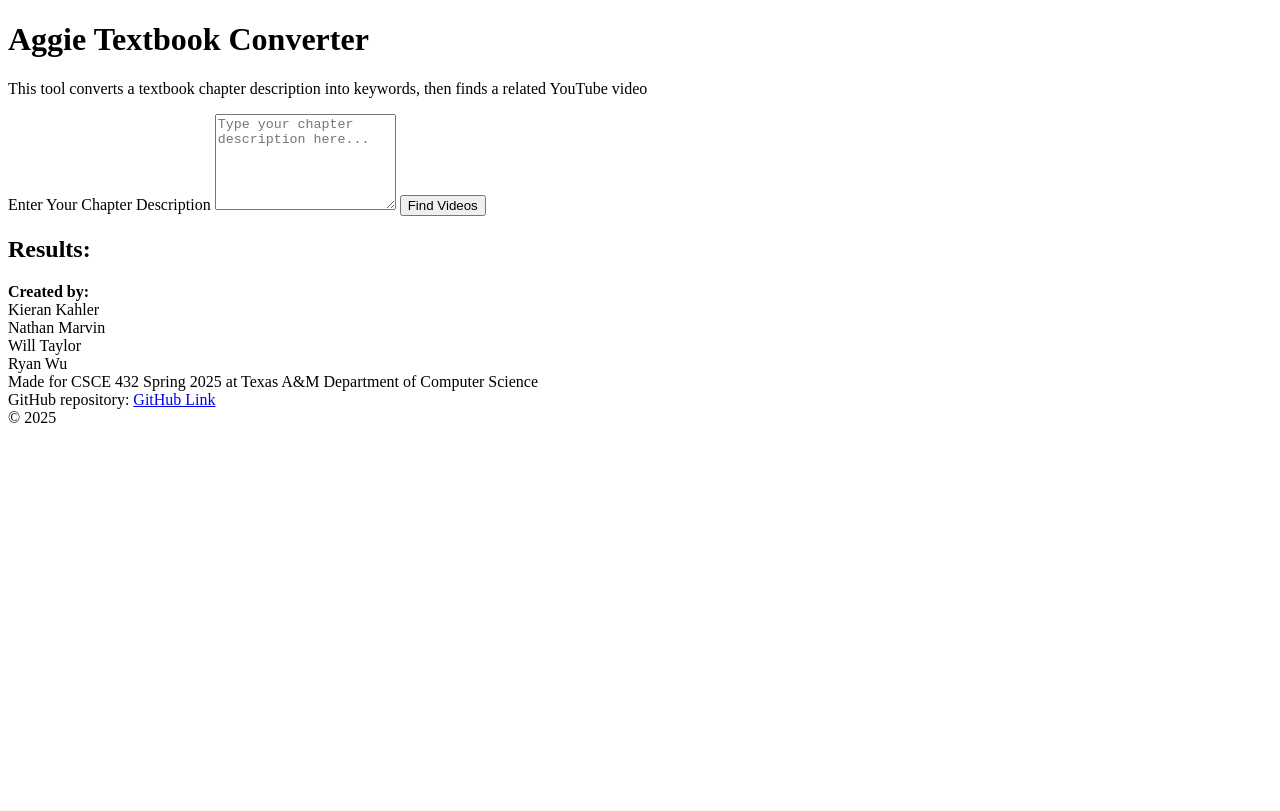
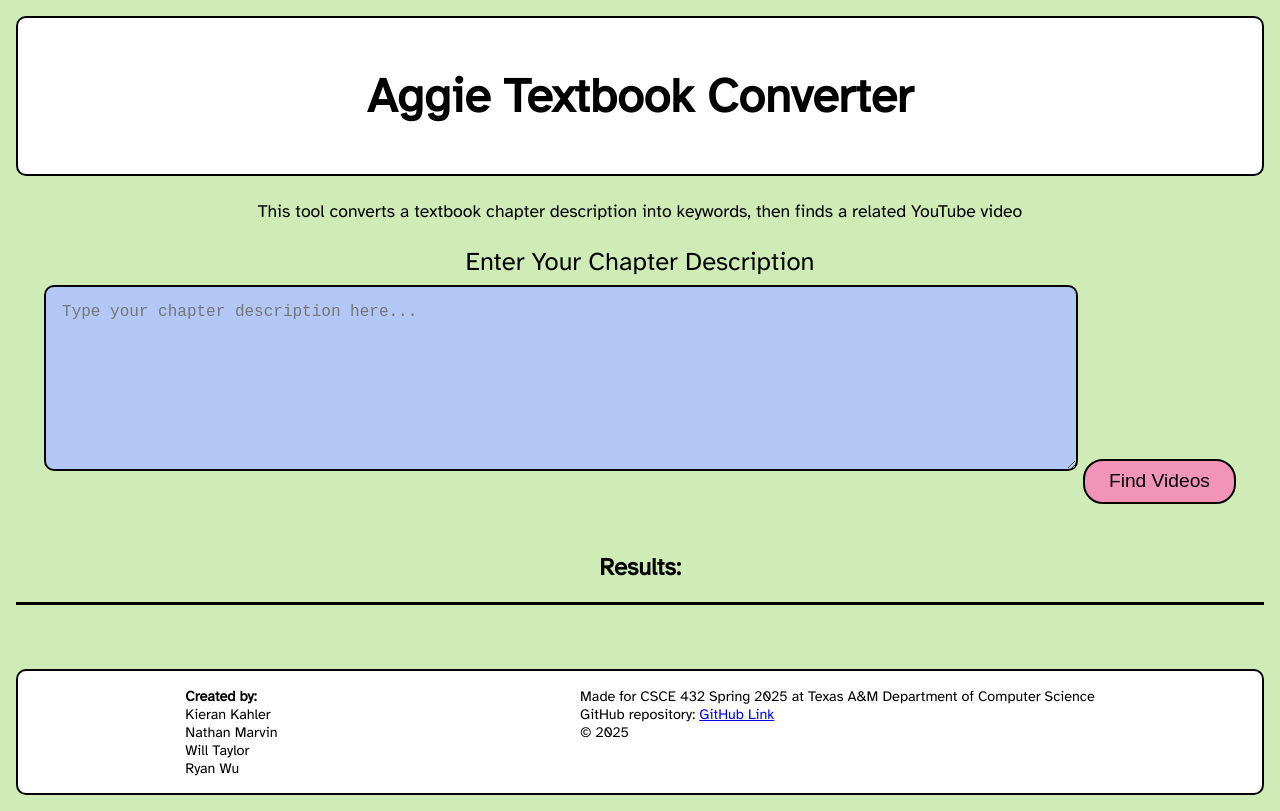
Before and after one commit to KieranK74/videoRecs, a website: page public/index.html in a window 1280 px wide. Drawn offline with Linux system fonts and the light colour scheme.

Commit message:
bug fixes + new styling

```diff
--- a/public/index.html
+++ b/public/index.html
@@ -1,12 +1,14 @@
 <!DOCTYPE html>
 <html lang="en">
+
 <head>
 	<meta charset="UTF-8" />
 	<meta name="viewport" content="width=device-width, initial-scale=1.0" />
 	<title>Aggie Textbook Converter</title>
 	<link href="https://fonts.googleapis.com/css2?family=Atkinson+Hyperlegible&display=swap" rel="stylesheet" />
-		<link rel="stylesheet" href="styles.css" />
+	<link rel="stylesheet" href="style.css" />
 </head>
+
 <body>
 	<div class="container">
 		<header>
@@ -14,9 +16,11 @@
 		</header>
 
 		<main>
-				<p class="tool-desc"> This tool converts a textbook chapter description into keywords, then finds a related YouTube video </p>
+			<p class="tool-desc"> This tool converts a textbook chapter description into keywords, then finds a related
+				YouTube video </p>
 			<label for="chapter-input">Enter Your Chapter Description</label>
-				<textarea id="chapter-input" rows="6" placeholder="Type your chapter description here..."></textarea>
+			<textarea id="userInput" class="chapter-input" rows="6"
+				placeholder="Type your chapter description here..."></textarea>
 			<button id="submit">Find Videos</button>
 
 			<h2>Results:</h2>
@@ -44,4 +48,5 @@
 		</footer>
 	</div>
 </body>
+
 </html>
```
Also changed, not shown: public/style.css (line endings or trailing spaces). Lines whose indentation alone changed are shown as unchanged.
